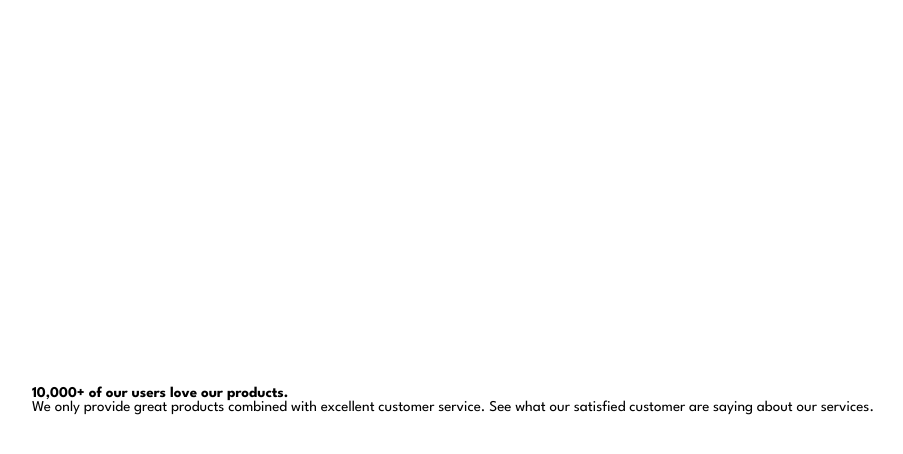
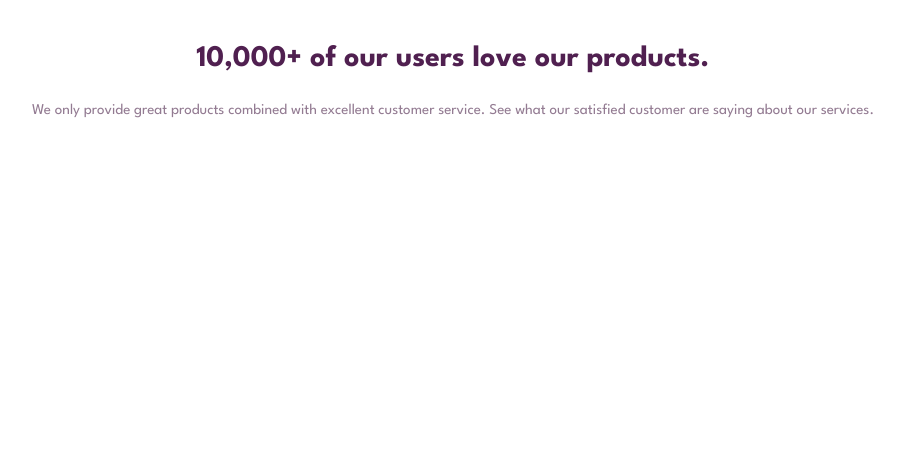
Before and after one commit to RicardoSerrano19/frontend_social-proof-section-master, a plain HTML site: page index.html in a window 1280 px wide. Shown: the whole page, without its empty margins (187-1090 px from the left). Drawn offline with Linux system fonts and the light colour scheme.

Commit message:
style: add style for header

```diff
--- a/style.css
+++ b/style.css
@@ -22,9 +22,28 @@ html {
 body{
     display: flex;
     justify-content: center;
-    align-items: center;
     width: 100vw;
     height: 100vh;
     font-size: 15px;
     font-family: 'League Spartan', sans-serif;
 }
+
+main{
+    max-width: 90%;
+    margin: 3rem 0;
+}
+.header{
+    text-align: center;
+}
+
+.header__title{
+    color: var(--very-dark-magenta);
+    font-size: 2rem;
+    font-weight: 700;
+}
+
+.header__description{
+    color: var(--dark-grayish-magenta);
+    font-weight: 400;
+    margin: 2rem 0;
+}
```
